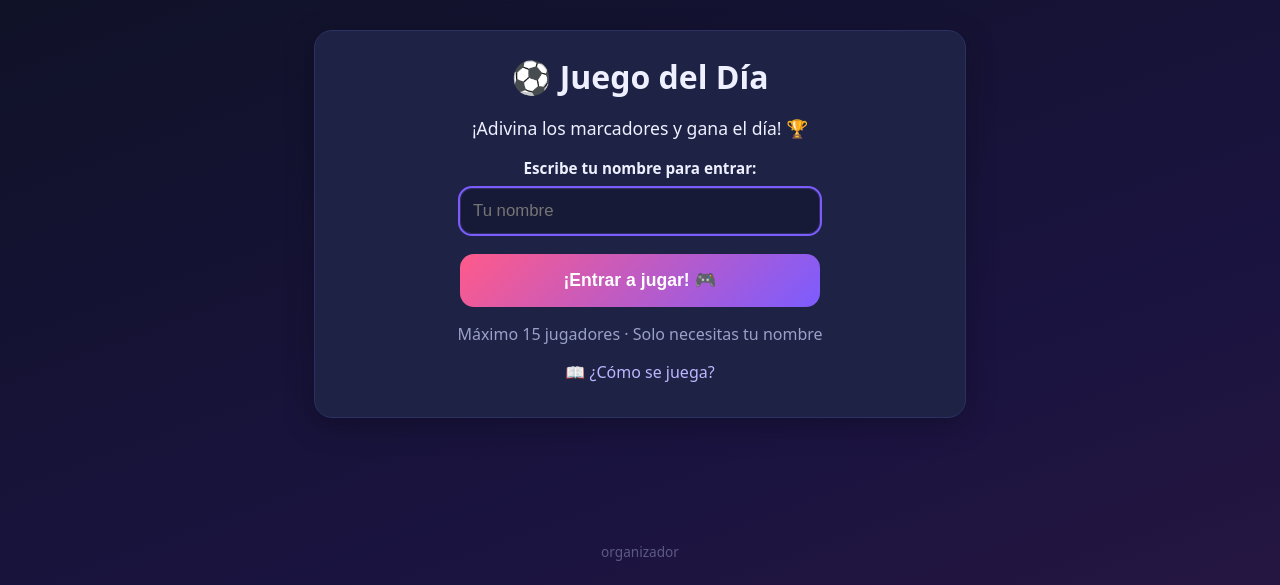
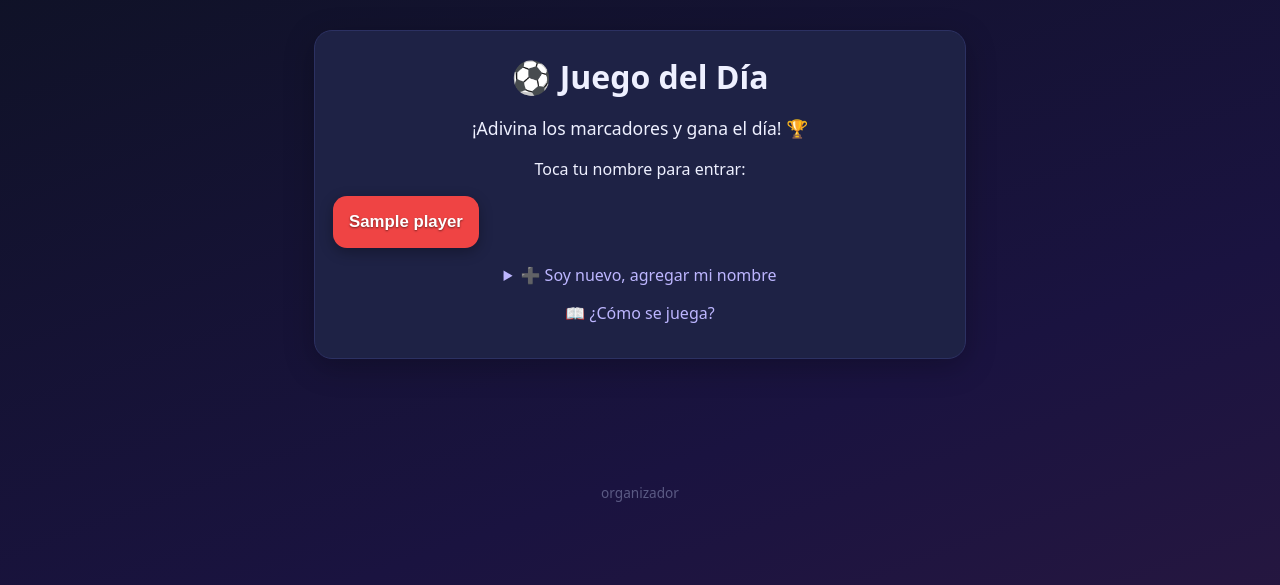
Before and after one commit to panchucrut/juego-del-dia, a Flask app: page /login in a window 1280 px wide. Shown: the part 48-633 px from the top of the page. Run offline with Flask 3, Linux system fonts and the light colour scheme; tables that the repository leaves empty hold one stand-in row (values such as "Sample post").

Commit message:
Botón actualizar resultados (ESPN), login con botón por jugador, color por jugador
Co-Authored-By: Claude Opus 4.8 <noreply@anthropic.com>

```diff
--- a/app.py
+++ b/app.py
@@ -1,4 +1,7 @@
 import os
+import json
+import urllib.request
+import unicodedata
 from datetime import datetime, date, timedelta
 from zoneinfo import ZoneInfo
 
@@ -201,6 +204,103 @@ def registration_open():
     return get_setting("registration_open", "1") == "1"
 
 
+# Colores por jugador (uno distinto para cada uno) ---------------------------
+PALETTE = ['#ef4444', '#f97316', '#f59e0b', '#eab308', '#84cc16', '#22c55e',
+           '#10b981', '#14b8a6', '#06b6d4', '#3b82f6', '#6366f1', '#8b5cf6',
+           '#a855f7', '#d946ef', '#ec4899']
+
+
+def player_colors():
+    return {p.id: PALETTE[i % len(PALETTE)]
+            for i, p in enumerate(Player.query.order_by(Player.id).all())}
+
+
+# Carga automática de resultados desde ESPN (sin clave) ----------------------
+ES2EN = {
+    'Argelia': 'Algeria', 'Argentina': 'Argentina', 'Australia': 'Australia',
+    'Austria': 'Austria', 'Bélgica': 'Belgium', 'Bosnia': 'Bosnia-Herzegovina',
+    'Brasil': 'Brazil', 'Canadá': 'Canada', 'Cabo Verde': 'Cape Verde',
+    'Colombia': 'Colombia', 'R.D. Congo': 'Congo DR', 'Croacia': 'Croatia',
+    'Curazao': 'Curaçao', 'Rep. Checa': 'Czechia', 'Ecuador': 'Ecuador',
+    'Egipto': 'Egypt', 'Inglaterra': 'England', 'Francia': 'France',
+    'Alemania': 'Germany', 'Ghana': 'Ghana', 'Haití': 'Haiti', 'Irán': 'Iran',
+    'Irak': 'Iraq', 'Costa de Marfil': 'Ivory Coast', 'Japón': 'Japan',
+    'Jordania': 'Jordan', 'México': 'Mexico', 'Marruecos': 'Morocco',
+    'Países Bajos': 'Netherlands', 'Nueva Zelanda': 'New Zealand',
+    'Noruega': 'Norway', 'Panamá': 'Panama', 'Paraguay': 'Paraguay',
+    'Portugal': 'Portugal', 'Qatar': 'Qatar', 'Arabia Saudita': 'Saudi Arabia',
+    'Escocia': 'Scotland', 'Senegal': 'Senegal', 'Sudáfrica': 'South Africa',
+    'Corea del Sur': 'South Korea', 'España': 'Spain', 'Suecia': 'Sweden',
+    'Suiza': 'Switzerland', 'Túnez': 'Tunisia', 'Turquía': 'Türkiye',
+    'Estados Unidos': 'United States', 'Uruguay': 'Uruguay',
+    'Uzbekistán': 'Uzbekistan',
+}
+
+
+def _norm(s):
+    s = unicodedata.normalize("NFKD", s or "").encode("ascii", "ignore").decode().lower()
+    return "".join(ch for ch in s if ch.isalnum())
+
+
+def _espn_completed_events(dates):
+    """Lista de dicts {nombre_normalizado: goles} para partidos TERMINADOS."""
+    out = []
+    for d in dates:
+        url = ("https://site.api.espn.com/apis/site/v2/sports/soccer/"
+               "fifa.world/scoreboard?dates=" + d)
+        try:
+            req = urllib.request.Request(url, headers={"User-Agent": "Mozilla/5.0"})
+            with urllib.request.urlopen(req, timeout=15) as resp:
+                data = json.loads(resp.read().decode())
+        except Exception:
+            continue
+        for ev in data.get("events", []):
+            try:
+                comp = ev["competitions"][0]
+                if not comp["status"]["type"].get("completed"):
+                    continue
+                out.append({_norm(c["team"]["displayName"]): c.get("score")
+                            for c in comp["competitors"]})
+            except Exception:
+                continue
+    return out
+
+
+def _result_for(home_es, away_es, events):
+    nh, na = _norm(ES2EN.get(home_es, home_es)), _norm(ES2EN.get(away_es, away_es))
+    for teams in events:
+        if nh in teams and na in teams:
+            try:
+                return int(teams[nh]), int(teams[na])
+            except (TypeError, ValueError):
+                return None
+    return None
+
+
+def autoload_results():
+    """Carga marcadores finales (desde ESPN) de partidos terminados sin resultado.
+       Devuelve (cargados, pendientes) como listas de texto."""
+    pend = Match.query.filter(Match.finished.isnot(True),
+                              Match.kickoff <= now_local()).all()
+    if not pend:
+        return [], []
+    dates = set()
+    for m in pend:
+        for off in (-1, 0, 1):
+            dates.add((m.match_date + timedelta(days=off)).strftime("%Y%m%d"))
+    events = _espn_completed_events(sorted(dates))
+    loaded, missed = [], []
+    for m in pend:
+        r = _result_for(m.home_team, m.away_team, events)
+        if r:
+            m.home_score, m.away_score, m.finished = r[0], r[1], True
+            loaded.append(f"{m.home_team} {r[0]}-{r[1]} {m.away_team}")
+        else:
+            missed.append(f"{m.home_team} vs {m.away_team}")
+    db.session.commit()
+    return loaded, missed
+
+
 DIAS = ["lunes", "martes", "miércoles", "jueves", "viernes", "sábado", "domingo"]
 MESES = ["enero", "febrero", "marzo", "abril", "mayo", "junio", "julio",
          "agosto", "septiembre", "octubre", "noviembre", "diciembre"]
@@ -257,7 +357,9 @@ def login():
             db.session.commit()
         session["player_id"] = p.id
         return redirect(url_for("jugar"))
-    return render_template("login.html")
+    players = Player.query.order_by(Player.id).all()
+    return render_template("login.html", players=players,
+                           colors=player_colors(), registration_open=registration_open())
 
 
 @app.route("/logout")
@@ -361,11 +463,12 @@ def ranking():
         fecha = fecha_default()
 
     players = {p.id: p for p in Player.query.all()}
+    cols = player_colors()
     day_rows, day_complete = [], False
     if fecha:
         scores, awards, matches, finished = day_ranking(fecha)
         day_complete = bool(matches) and all(m.finished for m in matches)
-        rows = [dict(name=players[pid].name, score=sc,
+        rows = [dict(name=players[pid].name, score=sc, color=cols.get(pid),
                      award=awards.get(pid, 0), me=(pid == g.player.id))
                 for pid, sc in scores.items()]
         rows.sort(key=lambda r: (-r["score"], r["name"].lower()))
@@ -373,7 +476,7 @@ def ranking():
 
     overall = overall_ranking()
     gen = [dict(name=players[pid].name, award=d["award"], bet=d["bet"],
-                me=(pid == g.player.id))
+                color=cols.get(pid), me=(pid == g.player.id))
            for pid, d in overall.items()]
     gen.sort(key=lambda r: (-r["award"], -r["bet"], r["name"].lower()))
 
@@ -407,6 +510,7 @@ def apuestas():
             bet_map[(b.player_id, b.match_id)] = b
 
     cols = [dict(m=m, locked=is_locked(m)) for m in matches]
+    pcol = player_colors()
     grid = []
     for p in Player.query.order_by(Player.name).all():
         cells = []
@@ -420,7 +524,8 @@ def apuestas():
                                   pts=pts, default=(b is None)))
             else:
                 cells.append(dict(shown=False))
-        grid.append(dict(name=p.name, me=(p.id == g.player.id), cells=cells))
+        grid.append(dict(name=p.name, color=pcol.get(p.id),
+                         me=(p.id == g.player.id), cells=cells))
     return render_template("apuestas.html", fecha=fecha, fechas=fs,
                            cols=cols, grid=grid)
 
@@ -466,6 +571,15 @@ def api_resultado():
                    score=f"{m.home_score}-{m.away_score}")
 
 
+@app.route("/api/actualizar", methods=["POST"])
+def api_actualizar():
+    """Busca en ESPN y carga los resultados finales pendientes. Form: pin."""
+    if request.form.get("pin") != ADMIN_PIN:
+        return jsonify(error="pin"), 403
+    loaded, missed = autoload_results()
+    return jsonify(ok=True, cargados=loaded, pendientes=missed)
+
+
 # ----------------------------------------------------------------------------
 # Rutas: organizador (admin)
 # ----------------------------------------------------------------------------
@@ -491,6 +605,22 @@ def admin_inscripcion():
     require_admin()
     set_setting("registration_open", "0" if registration_open() else "1")
     flash("Inscripción " + ("abierta ✅" if registration_open() else "cerrada 🔒"), "ok")
+    return redirect(url_for("admin"))
+
+
+@app.route("/admin/actualizar", methods=["POST"])
+def admin_actualizar():
+    require_admin()
+    loaded, missed = autoload_results()
+    if not loaded and not missed:
+        flash("No hay partidos terminados pendientes de resultado. ✅", "ok")
+    else:
+        msg = f"🔄 Cargué {len(loaded)} resultado(s)."
+        if loaded:
+            msg += " " + "; ".join(loaded) + "."
+        if missed:
+            msg += f" ⏳ Aún sin marcador final: {', '.join(missed)}."
+        flash(msg, "ok")
     return redirect(url_for("admin"))
 
 
--- a/static/style.css
+++ b/static/style.css
@@ -62,6 +62,18 @@ input{
   background:var(--bg2); color:var(--ink); width:100%;
 }
 input:focus{outline:2px solid var(--pri2)}
+
+/* Login: botón por jugador, color distinto cada uno */
+.player-grid{display:grid; grid-template-columns:repeat(auto-fill,minmax(130px,1fr)); gap:10px; margin:16px 0}
+.pform{margin:0}
+.player-btn{width:100%; border:0; border-radius:14px; padding:16px 10px; font-weight:800;
+  font-size:1.05rem; color:#fff; cursor:pointer; text-shadow:0 1px 2px rgba(0,0,0,.5);
+  box-shadow:0 4px 14px rgba(0,0,0,.3); transition:transform .08s, filter .08s}
+.player-btn:hover{filter:brightness(1.1); transform:translateY(-2px)}
+.newplayer{margin:10px 0; text-align:center}
+.newplayer summary{cursor:pointer; color:#bdb6ff}
+.pcolor{display:inline-block; width:11px; height:11px; border-radius:50%; margin-right:7px;
+  vertical-align:middle; box-shadow:0 0 0 1px rgba(255,255,255,.2)}
 
 /* Day chips */
 .daybar{display:flex; gap:8px; overflow-x:auto; padding:6px 2px; justify-content:center; flex-wrap:wrap}
--- a/templates/apuestas.html
+++ b/templates/apuestas.html
@@ -35,7 +35,7 @@
       <tbody>
         {% for row in grid %}
           <tr class="{% if row.me %}me{% endif %}">
-            <td class="sticky-col">{{ row.name }}{% if row.me %} <small>(tú)</small>{% endif %}</td>
+            <td class="sticky-col"><span class="pcolor" style="background: {{ row.color }}"></span>{{ row.name }}{% if row.me %} <small>(tú)</small>{% endif %}</td>
             {% for cell in row.cells %}
               <td class="num">
                 {% if cell.shown %}
--- a/templates/login.html
+++ b/templates/login.html
@@ -4,13 +4,35 @@
 <div class="card hero">
   <h1>⚽ Juego del Día</h1>
   <p class="big">¡Adivina los marcadores y gana el día! 🏆</p>
-  <form method="post" class="login-form">
-    <label for="name">Escribe tu nombre para entrar:</label>
-    <input id="name" name="name" maxlength="40" placeholder="Tu nombre"
-           autocomplete="off" required autofocus>
-    <button class="btn primary big" type="submit">¡Entrar a jugar! 🎮</button>
-  </form>
-  <p class="muted center">Máximo 15 jugadores · Solo necesitas tu nombre</p>
+
+  {% if players %}
+    <p>Toca tu nombre para entrar:</p>
+    <div class="player-grid">
+      {% for p in players %}
+        <form method="post" class="pform">
+          <input type="hidden" name="name" value="{{ p.name }}">
+          <button class="player-btn" style="background: {{ colors[p.id] }}" type="submit">
+            {{ p.name }}
+          </button>
+        </form>
+      {% endfor %}
+    </div>
+  {% else %}
+    <p class="muted">Aún no hay jugadores.</p>
+  {% endif %}
+
+  {% if registration_open %}
+    <details class="newplayer">
+      <summary>➕ Soy nuevo, agregar mi nombre</summary>
+      <form method="post" class="login-form">
+        <input name="name" maxlength="40" placeholder="Tu nombre" autocomplete="off">
+        <button class="btn primary" type="submit">¡Entrar! 🎮</button>
+      </form>
+    </details>
+  {% else %}
+    <p class="muted center">La inscripción está cerrada 🔒</p>
+  {% endif %}
+
   <p class="center"><a href="{{ url_for('reglas') }}">📖 ¿Cómo se juega?</a></p>
 </div>
 {% endblock %}
--- a/templates/ranking.html
+++ b/templates/ranking.html
@@ -16,7 +16,7 @@
             {% if loop.index == 1 %}🥇{% elif loop.index == 2 %}🥈
             {% elif loop.index == 3 %}🥉{% else %}{{ loop.index }}{% endif %}
           </td>
-          <td>{{ r.name }}{% if r.me %} <small>(tú)</small>{% endif %}</td>
+          <td><span class="pcolor" style="background: {{ r.color }}"></span>{{ r.name }}{% if r.me %} <small>(tú)</small>{% endif %}</td>
           <td class="num {% if r.award > 0 %}good{% elif r.award < 0 %}bad{% endif %}">
             {{ '%+g' % r.award }}
           </td>
@@ -52,7 +52,7 @@
             <td class="pos">
               {% if loop.index == 1 %}🥇{% elif loop.index == 2 %}🥈{% else %}{{ loop.index }}{% endif %}
             </td>
-            <td>{{ r.name }}{% if r.me %} <small>(tú)</small>{% endif %}</td>
+            <td><span class="pcolor" style="background: {{ r.color }}"></span>{{ r.name }}{% if r.me %} <small>(tú)</small>{% endif %}</td>
             <td class="num">{{ r.score }}</td>
             <td class="num {% if r.award > 0 %}good{% elif r.award < 0 %}bad{% endif %}">
               {{ '%+g' % r.award }}
```
Also changed, not shown: templates/admin.html (+8 -0 lines).
